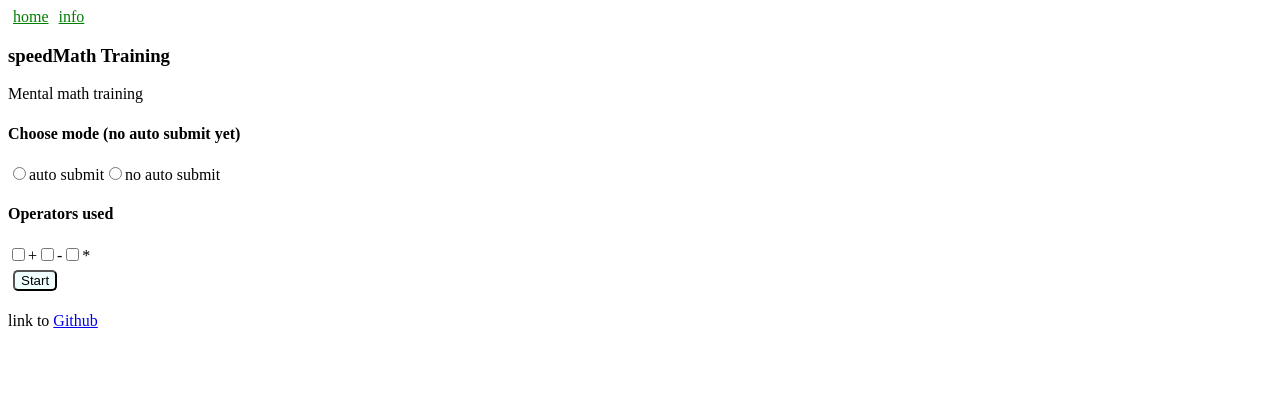
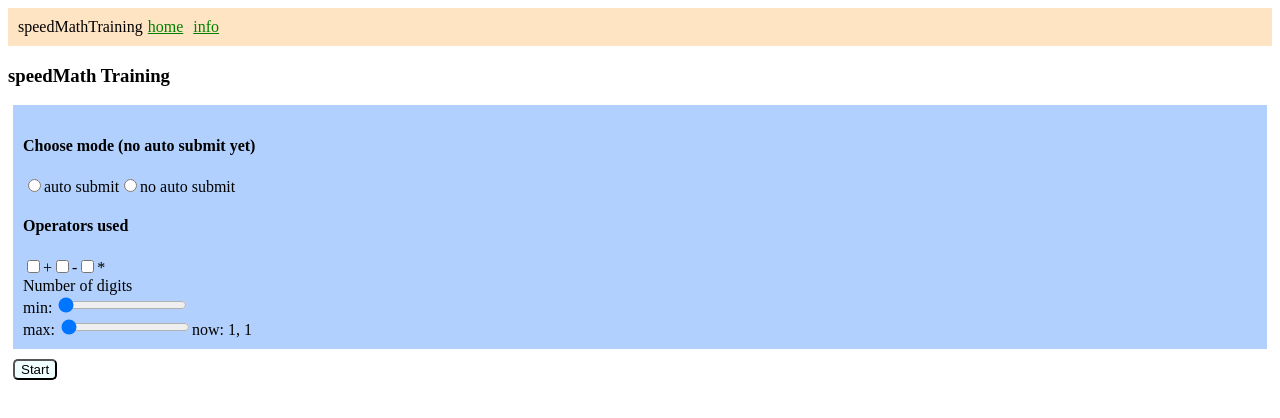
Before and after one commit to ViLP357/speedMathTraining, a React (Vite) app in the folder frontend/speedMathTrainingFrontend/: page / in a window 1280 px wide. Shown: the top 418 px of the page. Built offline with nearby package versions, Linux system fonts and the light colour scheme.

Commit message:
add number of digits ranges, styling

```diff
--- a/frontend/speedMathTrainingFrontend/src/App.tsx
+++ b/frontend/speedMathTrainingFrontend/src/App.tsx
@@ -1,5 +1,6 @@
 import GamePage from './components/GamePage';
 import InfoPage from './components/InfoPage';
+import styles from './mystyle.module.css'
 
 import {
   BrowserRouter as Router,
@@ -13,7 +14,8 @@ const App = () => {
   }
  return (
   <Router>
-    <div>
+    <div className= {styles.navigation}>
+      speedMathTraining
       <Link style = {padding} to="/">home</Link>
       <Link  style = {padding}to="/info">info</Link>
     </div>
--- a/frontend/speedMathTrainingFrontend/src/components/GamePage.tsx
+++ b/frontend/speedMathTrainingFrontend/src/components/GamePage.tsx
@@ -6,7 +6,7 @@ import styles from '../mystyle.module.css'
 
 const GamePage = () => {
 
-  const siteName = "Mental math training";
+  const siteName = "speedMath Training";
   const [operators, setOperators] = useState<OperatorsStates>({
     addition: false,
     subtraction: false,
@@ -14,6 +14,7 @@ const GamePage = () => {
   });
   const [started, setStarted] = useState<boolean>(false);
   const [errorMessage, setErrorMessage ] = useState<string>("");
+  const [range, setRange] = useState<number[]>([1,1])
 
   const handleOperatorChange = (e : React.ChangeEvent<HTMLInputElement>) => {
     const {checked} = e.target
@@ -33,10 +34,26 @@ const GamePage = () => {
     }
   }
 
+    const handleChange = (event:React.ChangeEvent<HTMLInputElement>) => {
+      if (event.target.id==="mininp") {
+      setRange(prev=>[Number(event.target.value), prev[1]]);
+      setRange(prev=>[prev[0], Math.max(prev[0], prev[1])]);
+
+      } else if(event.target.id==="maxinp") {
+        setRange(prev=>[prev[0], Number(event.target.value)]);
+        setRange(prev=>[Math.min(prev[0], prev[1]), prev[1]]);
+      }
+      console.log("nyt: " + range)
+
+  }
+
+  if (!started) {
     return (
       <div>
-      <h3>speedMath Training</h3>
-      {siteName}
+        <h3>{siteName}</h3>
+
+      <div className={styles.preferencesArea}>
+
         <h4>Choose mode (no auto submit yet)</h4>
         <form >
           <input type = "radio" id="auto_subit" name= "gamemode" value="auto_submit"/>
@@ -46,19 +63,30 @@ const GamePage = () => {
         </form>
 
       <h4>Operators used</h4>
-
         <form>
           <input type = "checkbox" name = "addition" checked={operators.addition} onChange={handleOperatorChange}/>+
           <input type = "checkbox" name="subtraction" checked={operators.subtraction} onChange={handleOperatorChange}/>-
           <input type = "checkbox" name="multiplication" checked={operators.multiplication} onChange={handleOperatorChange}/>*
-
         </form>
-    {!started && <button className={styles.basicButton}onClick={startGame}> Start</button>}
-    <p>{errorMessage}</p>
-    {started && <QuestionArea acceptedOperators ={operators} setStarted = {setStarted}/>}
-    <p>link to <a href="https://github.com/ViLP357/speedMathTraining">Github</a> </p>
+        Number of digits
+        <br></br>
+          min: <input id="mininp" type = "range" min="1" max="5" value = {range[0]} onChange={handleChange}/>
+          <br></br>
+          max: <input id="maxinp" type = "range" min="1" max="5" value = {range[1]} onChange={handleChange}/>
+          now: {range[0]}, {range[1]}
 
 
+
+        </div>
+        <button className={styles.basicButton}onClick={startGame}> Start</button>
+        <p>{errorMessage}</p>
+      </div>
+    )
+  }
+  return (
+    <div>
+      <h3>{siteName}</h3>
+      <QuestionArea acceptedOperators ={operators} setStarted = {setStarted} digits = {range}/>
     </div>
 
   )
--- a/frontend/speedMathTrainingFrontend/src/components/InfoPage.tsx
+++ b/frontend/speedMathTrainingFrontend/src/components/InfoPage.tsx
@@ -1,6 +1,10 @@
 const InfoPage = () => {
     return (
-        <p>Info here</p>
+       <div>
+        <h2>Information</h2>
+         <p>link to <a href="https://github.com/ViLP357/speedMathTraining">Github</a> </p>
+         <p>Link to <a href = "https://stardance.hackclub.com/projects/4741" >Stardance</a></p>
+       </div>
     )
 }
 export default InfoPage
--- a/frontend/speedMathTrainingFrontend/src/components/QuestionArea.tsx
+++ b/frontend/speedMathTrainingFrontend/src/components/QuestionArea.tsx
@@ -10,16 +10,17 @@ const nextQuestion =  (setQuestionNumber : React.Dispatch<React.SetStateAction<n
   setQuestionNumber(questionNumber + 1)
 }
 
-const generateQuestion = (operators : Operator[]) => {
+const generateQuestion = (operators: Operator[], digits: number[]) => {
+  console.log("maks: " + (Math.pow(10, digits[0])))
   const q = {
-    val1: Math.floor(Math.random()*10),
-    val2: Math.floor(Math.random()*10),
+    val1: Math.floor(Math.random()*(Math.pow(10,digits[0]))*Math.pow(10, digits[1]-digits[0])),
+    val2: Math.floor(Math.random()*(Math.pow(10,digits[0]))*Math.pow(10, digits[1]-digits[0])),
     operator: operators[Math.floor(Math.random()*operators.length)],
   }
   return q;
 }
 
-const QuestionArea = ({acceptedOperators, setStarted} : QuestionAreaProps) => {
+const QuestionArea = ({acceptedOperators, setStarted, digits} : QuestionAreaProps) => {
   //console.log(`acc ${acceptedOperators}`);
 
   const operators: Operator[] = [];
@@ -48,15 +49,15 @@ const QuestionArea = ({acceptedOperators, setStarted} : QuestionAreaProps) => {
   const [questionNumber, setQuestionNumber] = useState<number>(0);
   const [correct, setCorrect] = useState<number>(0);
   const [seconds, setSeconds ] = useState<number>(0);
-
   const [questionList] = useState<Question[]>(()=> {
     const questions: Question[] = [];
-      for (let i = 0; i<5;i++) {
-        questions.push(generateQuestion(operators))
+    for (let i = 0; i<10;i++) {
+      questions.push(generateQuestion(operators, digits))
     }
     return questions
   })
 
+  console.log(digits)
   if (questionNumber<questionList.length) {
     return (
           <div>
@@ -73,10 +74,13 @@ const QuestionArea = ({acceptedOperators, setStarted} : QuestionAreaProps) => {
     <div className={styles.results}>
       <p>Results</p>
       You got {correct} questions of {questionList.length} correct
-      <button className= {styles.basicButton} onClick={restart}>Restrt</button>
+
       <br></br>
+      <div className={styles.timer}>
       {Math.floor(seconds/60).toString().padStart(2, "0")}:{Math.floor(seconds%60).toString().padStart(2, "0")}
-
+      </div>
+       <br></br>
+      <button className= {styles.basicButton} onClick={restart}>Restart</button>
     </div>
 
   )
--- a/frontend/speedMathTrainingFrontend/src/components/Timer.tsx
+++ b/frontend/speedMathTrainingFrontend/src/components/Timer.tsx
@@ -1,5 +1,6 @@
 import { useEffect } from "react";
 import type { TimerProps } from "../types";
+import style from '../mystyle.module.css';
 
 const Timer = ({seconds, setSeconds} : TimerProps) => {
     useEffect(() => {
@@ -13,7 +14,7 @@ const Timer = ({seconds, setSeconds} : TimerProps) => {
     const sec = seconds%60
 
     return (
-        <div>
+        <div className = {style.timer}>
             {min.toString().padStart(2, "0")}:{sec.toString().padStart(2, "0")}
         </div>
     )
--- a/frontend/speedMathTrainingFrontend/src/mystyle.module.css
+++ b/frontend/speedMathTrainingFrontend/src/mystyle.module.css
@@ -28,3 +28,23 @@
     background-color: azure;
     cursor: pointer
 }
+.navigation {
+    background-color: bisque;
+    padding: 10px;
+
+}
+.timer {
+    background-color: #c2c2c2;
+    border-color: black;
+    border-style: solid;
+    border-width: 2px;
+    padding: 10px;
+    margin: 4px;
+    border-radius: 20px;
+    width: fit-content;
+}
+.preferencesArea {
+    background-color: #b2d0fd;
+    padding: 10px;
+    margin: 5px
+}
--- a/frontend/speedMathTrainingFrontend/src/types.ts
+++ b/frontend/speedMathTrainingFrontend/src/types.ts
@@ -13,6 +13,7 @@ export type OperatorsStates = {
 export type QuestionAreaProps = {
   acceptedOperators: OperatorsStates;
   setStarted: React.Dispatch<React.SetStateAction<boolean>>
+  digits: number[]
 };
 
 export type TimerProps = {
```
Lines whose indentation alone changed are shown as unchanged.
